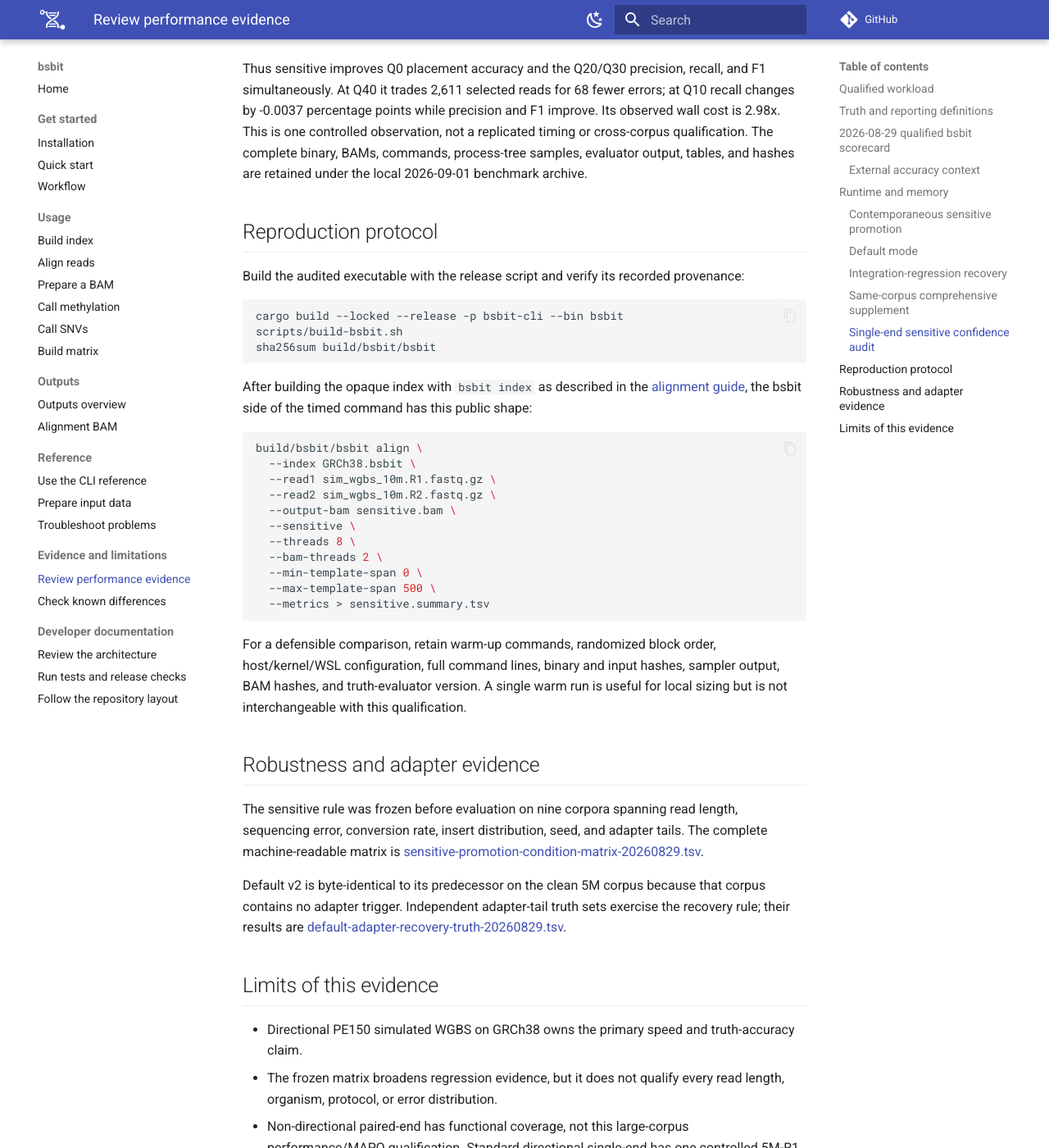
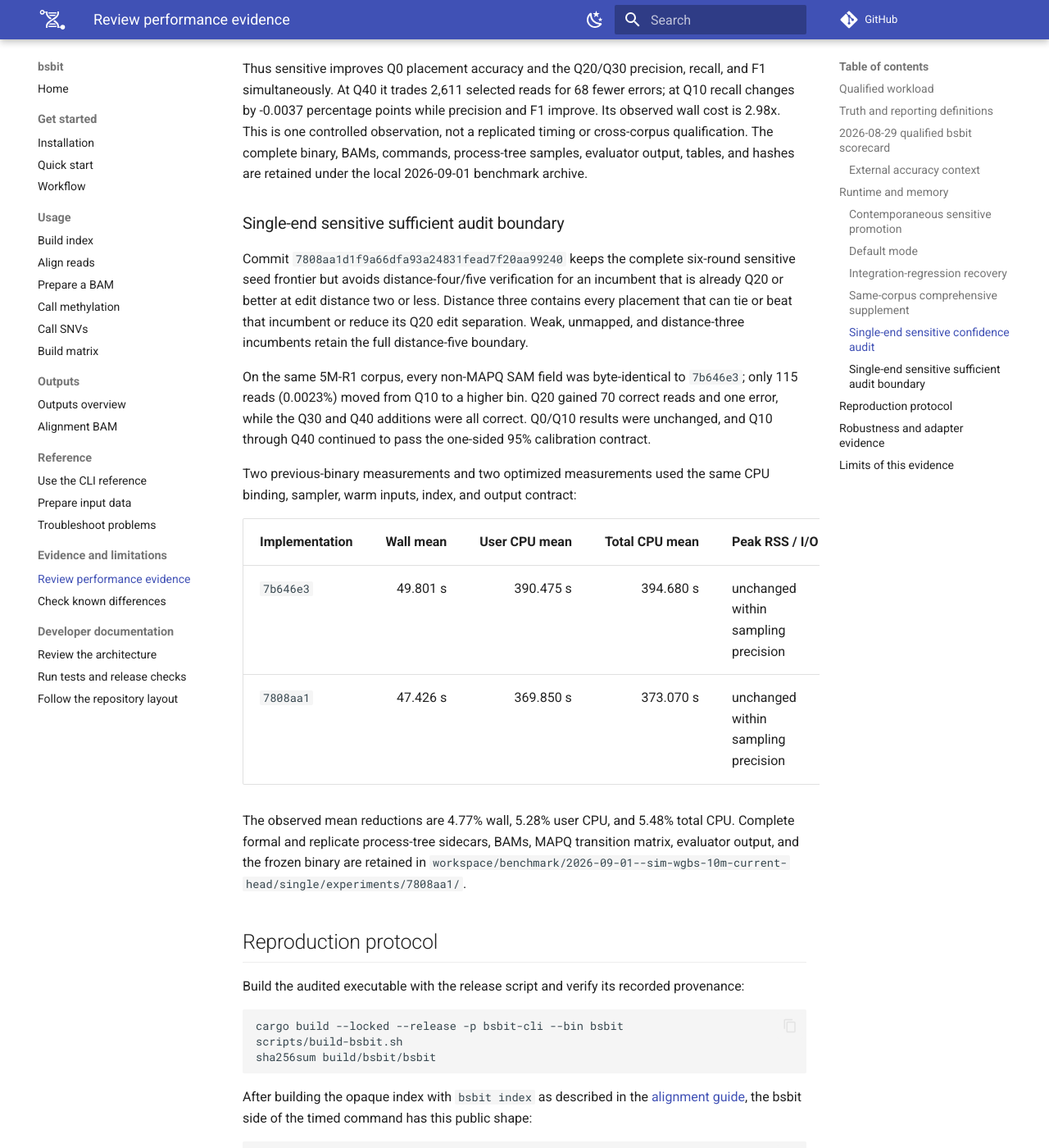
Before and after one commit to wbvguo/bsbit, an MkDocs documentation site: the page built from docs/performance-evidence.md, in a window 1280 px wide and 1400 px high, scrolled down 8169 px. Shown: the whole window at 82% size. Built offline with MkDocs 1.6.1 and Material for MkDocs 9.7.7, drawn with Linux system fonts in a browser that asks for light colours; comment, search, counter and statistics services are not loaded.

Commit message:
docs: record sensitive audit speedup

```diff
--- a/docs/performance-evidence.md
+++ b/docs/performance-evidence.md
@@ -267,6 +267,34 @@ controlled observation, not a replicated timing or cross-corpus qualification.
 The complete binary, BAMs, commands, process-tree samples, evaluator output,
 tables, and hashes are retained under the local 2026-09-01 benchmark archive.
 
+### Single-end sensitive sufficient audit boundary
+
+Commit `7808aa1d1f9a66dfa93a24831fead7f20aa99240` keeps the complete
+six-round sensitive seed frontier but avoids distance-four/five verification
+for an incumbent that is already Q20 or better at edit distance two or less.
+Distance three contains every placement that can tie or beat that incumbent or
+reduce its Q20 edit separation. Weak, unmapped, and distance-three incumbents
+retain the full distance-five boundary.
+
+On the same 5M-R1 corpus, every non-MAPQ SAM field was byte-identical to
+`7b646e3`; only 115 reads (0.0023%) moved from Q10 to a higher bin. Q20 gained
+70 correct reads and one error, while the Q30 and Q40 additions were all
+correct. Q0/Q10 results were unchanged, and Q10 through Q40 continued to pass
+the one-sided 95% calibration contract.
+
+Two previous-binary measurements and two optimized measurements used the same
+CPU binding, sampler, warm inputs, index, and output contract:
+
+| Implementation | Wall mean | User CPU mean | Total CPU mean | Peak RSS / I/O |
+|---|---:|---:|---:|---|
+| `7b646e3` | 49.801 s | 390.475 s | 394.680 s | unchanged within sampling precision |
+| `7808aa1` | 47.426 s | 369.850 s | 373.070 s | unchanged within sampling precision |
+
+The observed mean reductions are 4.77% wall, 5.28% user CPU, and 5.48% total
+CPU. Complete formal and replicate process-tree sidecars, BAMs, MAPQ transition
+matrix, evaluator output, and the frozen binary are retained in
+`workspace/benchmark/2026-09-01--sim-wgbs-10m-current-head/single/experiments/7808aa1/`.
+
 ## Reproduction protocol
 
 Build the audited executable with the release script and verify its recorded
```
